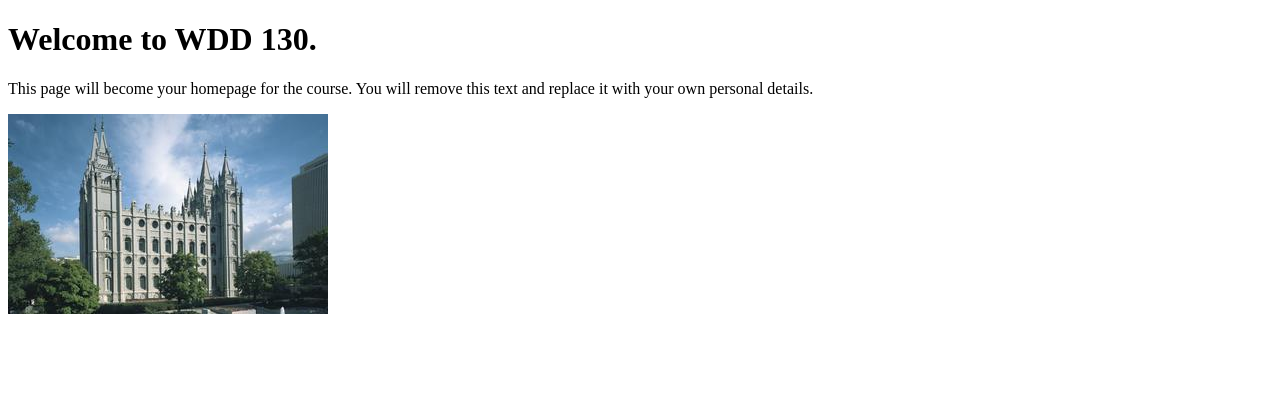
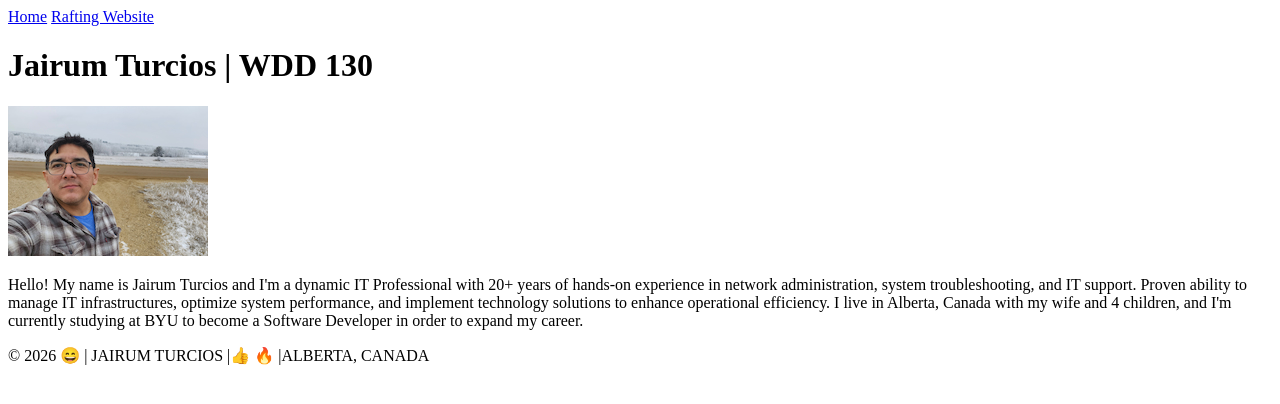
Before and after one commit to jairumturcios/wdd130, a plain HTML site: page index.html in a window 1280 px wide. Drawn offline with Linux system fonts and the light colour scheme.

Commit message:
jairum-turcios-profile

```diff
--- a/index.html
+++ b/index.html
@@ -1,14 +1,34 @@
 <!DOCTYPE html>
-<html lang="en">
+<html lang="en-US">
+
 <head>
     <meta charset="UTF-8">
     <meta name="viewport" content="width=device-width, initial-scale=1.0">
-    <title>WDD 130 | Personal Homepage</title>
+    <title>Jairum Turcios | WDD 130</title>
 </head>
+
 <body>
-    <h1>Welcome to WDD 130.</h1>
-    <p>This page will become your homepage for the course. You will remove this text and replace it with your own personal details.</p>
+    <header>
+        <nav>
+            <a href="#">Home</a>
+            <a href="wwr/">Rafting Website</a>
+        </nav>
+    </header>
+    <main>
+        <h1>Jairum Turcios | WDD 130</h1>
+        <img src="images/jairum-profile-pic2.jpg" alt="jairum-profile-picture" width="200">
+        <p> Hello! My name is Jairum Turcios and I'm a dynamic IT Professional with 20+ years of
+            hands-on experience in network administration, system
+            troubleshooting, and IT support. Proven ability to manage IT infrastructures, optimize
+            system
+            performance, and implement technology solutions to enhance operational efficiency. I
+            live in Alberta, Canada with my wife and 4 children, and I'm
+            currently studying at BYU to become a Software Developer in order to expand my career.
+        </p>
+    </main>
+    <footer>
+        <p>&copy; 2026 &#128516; | JAIRUM TURCIOS |&#128077; &#128293; |ALBERTA, CANADA</p>
+    </footer>
+</body>
 
-    <img src="images/salt-lake-temple.jpg" alt="The Salt Lake Temple.">
-</body>
 </html>
```
Also changed, not shown: images/jairum-profile-pic2.jpg (added), week01/favorite-city.html (indentation only).
